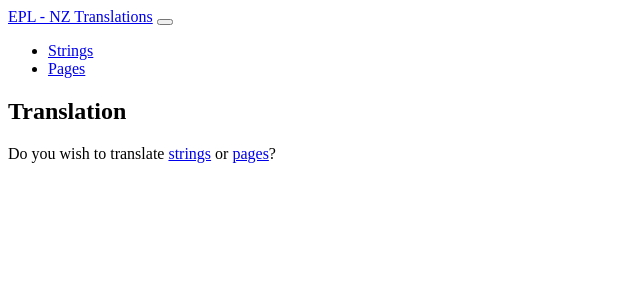
After one commit to matatirosolutions/epl-translations, a Symfony app: template templates/translation/index.html.twig in a window 1280 px wide. The commit adds this page. Shown: the top 300 px of the page, without its empty margins (0-640 px from the left). Run offline with Twig, Linux system fonts and the light colour scheme; the template is opened without the code that fills it, so the values that code supplies are empty; some libraries are stand-ins or nearby versions.

Commit message:
Creating in a simple tanslation homepage

```diff
--- a/templates/base.html.twig
+++ b/templates/base.html.twig
@@ -9,7 +9,7 @@
     </head>
     <body>
     <nav class="navbar navbar-expand-md navbar-dark bg-dark fixed-top">
-        <a class="navbar-brand" href="#">EPL - NZ Translations</a>
+        <a class="navbar-brand" href="{{ path('translation_home') }}">EPL - NZ Translations</a>
         <button class="navbar-toggler" type="button" data-toggle="collapse" data-target="#navbarsExampleDefault" aria-controls="navbarsExampleDefault" aria-expanded="false" aria-label="Toggle navigation">
             <span class="navbar-toggler-icon"></span>
         </button>
--- /dev/null
+++ b/templates/translation/index.html.twig
@@ -0,0 +1,8 @@
+{% extends 'base.html.twig' %}
+
+{% block title %}Pages{% endblock %}
+
+{% block body %}
+    <h2>Translation</h2>
+    <p>Do you wish to translate <a href="{{ path('strings') }}">strings</a> or <a href="{{ path('pages') }}">pages</a>?</p>
+{% endblock %}
```
Also changed, not shown: src/Controller/TranslationController.php (+9 -1 lines).
